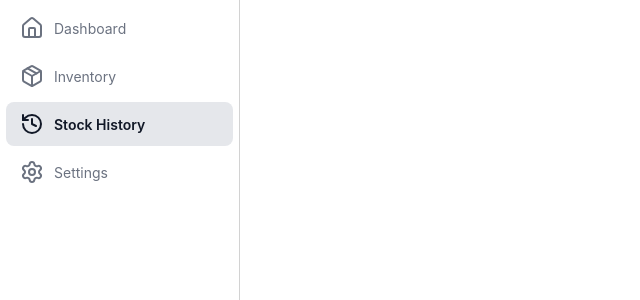
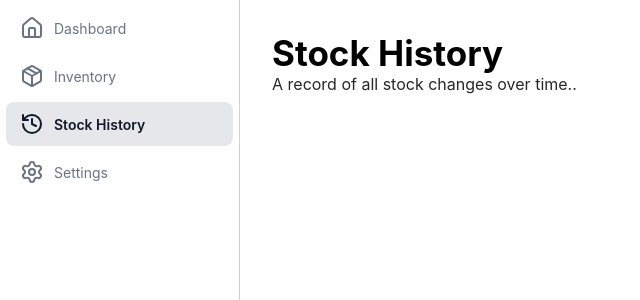
Before and after one commit to princemclein/Inventory-System-, a React (Vite) app: page /stock-history in a window 1280 px wide. Shown: the top 300 px of the page, without its empty margins (0-640 px from the left). Built offline with nearby package versions, Linux system fonts and the light colour scheme.

Commit message:
feat: add PageHeader to Inventory page

```diff
--- a/src/Pages/StockHistory.jsx
+++ b/src/Pages/StockHistory.jsx
@@ -1,5 +1,13 @@
 import "../Styles/Pages/StockHistory.css";
+import PageHeader from "../Components/PageHeader";
 
 export default function StockHistory() {
-  return null;
+  return (
+    <>
+      <PageHeader
+        title="Stock History"
+        subtitle="A record of all stock changes over time.."
+      />
+    </>
+  );
 }
```
